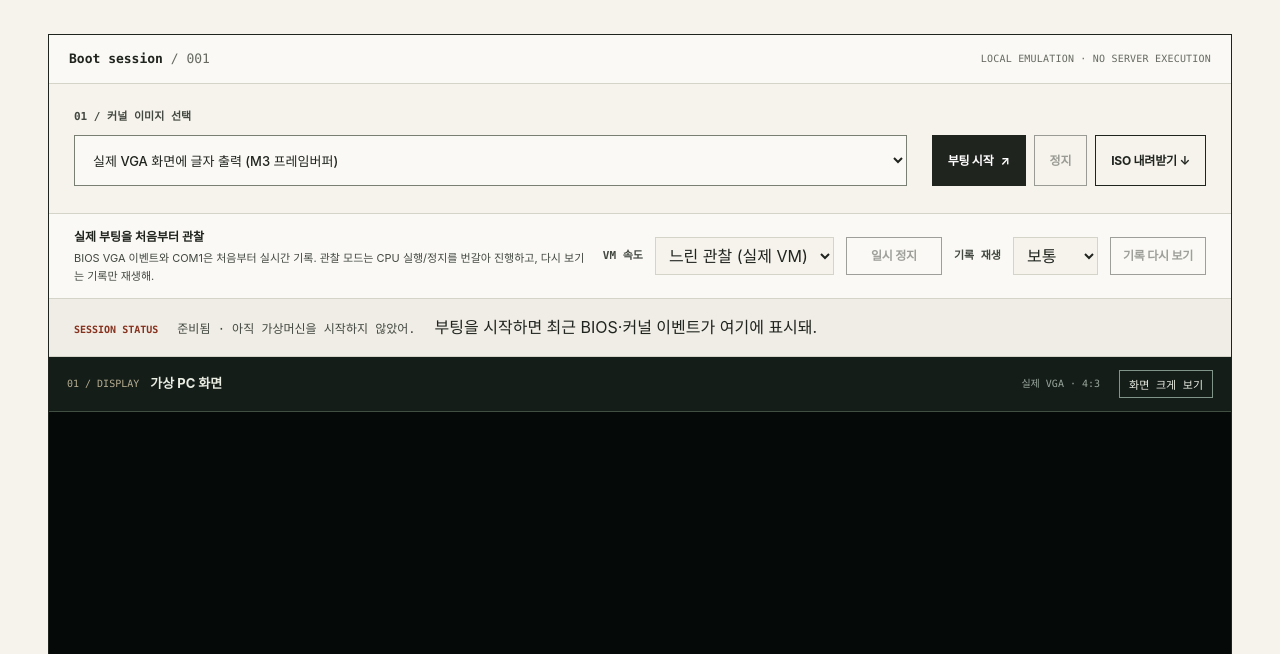
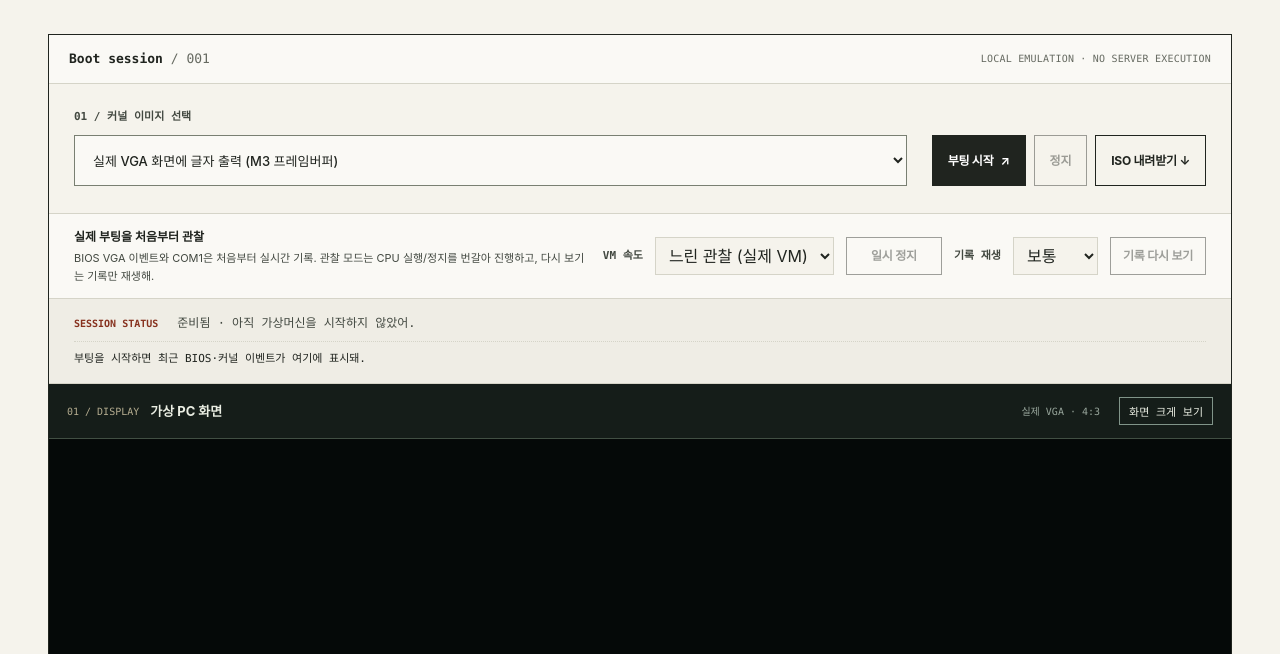
Before and after one commit to Eun-si123/html-kernel-os, a plain HTML site: page site/play.html in a window 1280 px wide. Shown: the part 446-1100 px from the top of the page. Drawn offline with Linux system fonts and the light colour scheme; files whose address does not match are found by name.

Commit message:
style(Boot Lab): keep first real BIOS boot event readable directly above VGA on all devices
Co-authored-by: HTML Systems Agent <ai-assisted@users.noreply.github.com>

```diff
--- a/site/play.css
+++ b/site/play.css
@@ -16,7 +16,8 @@
 .demo-choice select { cursor: pointer; width: 100%; height: 51px; min-width: 0; padding: 12px 37px 12px 14px; border: 1px solid #797f72; border-radius: 0; background: var(--paper-bright); color: var(--ink); font: 500 13px/1.5 var(--sans); text-overflow: ellipsis; }
 .lab-controls { display: flex; align-items: center; justify-content: flex-end; flex-wrap: wrap; gap: 8px; }
 .lab-controls .btn { min-height: 51px; font-size: 12px; padding: 12px 15px; gap: 7px; white-space: nowrap; }
-.lab-status-bar { display: flex; align-items: baseline; gap: 19px; padding: 15px 25px; min-height: 53px; border-block: 1px solid var(--rule); background: #efede5; }
+.lab-status-bar { display: flex; flex-wrap:wrap; align-items: baseline; gap: 8px 19px; padding: 15px 25px; min-height: 53px; border-block: 1px solid var(--rule); background: #efede5; }
+.boot-latest { flex-basis:100%; padding-left:0; font:11px/1.65 var(--mono); color:var(--ink); overflow-wrap:anywhere; border-top:1px dotted var(--rule); padding-top:8px; }
 .lab-status-label { color: var(--accent-dark); font: 700 10px/1.8 var(--mono); white-space: nowrap; }
 .lab-status { font: 12px/1.6 var(--mono); color: var(--ink-soft); margin: 0; overflow-wrap: anywhere; }
 .lab-grid { display: grid; grid-template-columns: minmax(0,1fr); gap: 1px; background: #405047; }
```
